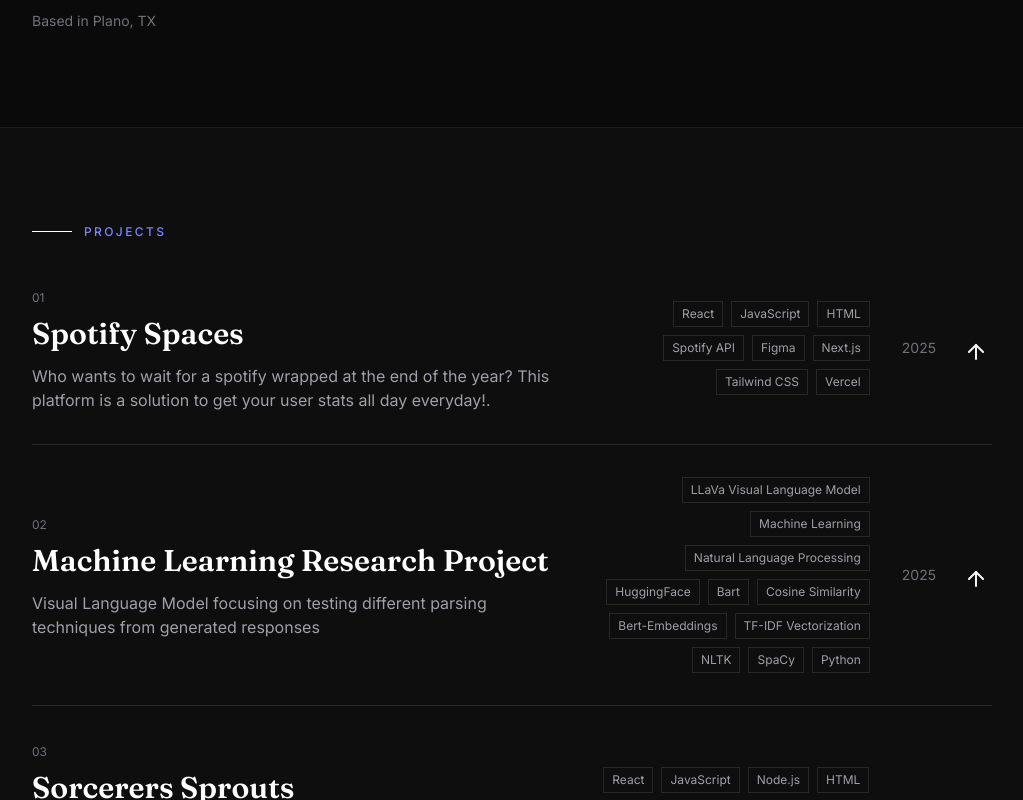
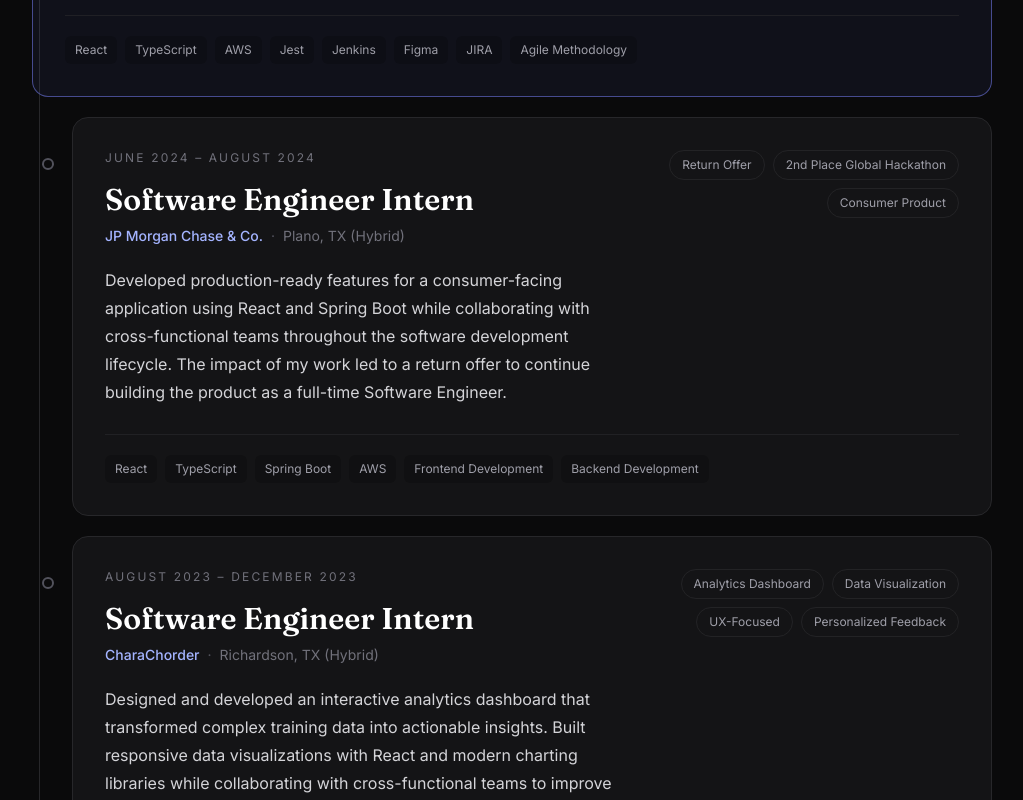
Before and after one commit to rng190001/riyagandhi, a React (Vite) app: page / in a window 1280 px wide. Shown: the part 1360-2160 px from the top of the page, without its empty margins (128-1151 px from the left). Built offline with nearby package versions, Linux system fonts and the light colour scheme.

Commit message:
Prioritize experience and selected projects on portfolio homepage

```diff
--- a/src/App.tsx
+++ b/src/App.tsx
@@ -13,10 +13,10 @@ function App() {
       <Header />
       <main>
         <Hero />
+        <Experience />
+        <Projects />
         <About />
-        <Projects />
-        <Experience />
-        <Education/>
+        <Education />
         <Contact />
       </main>
       <Footer />
```
